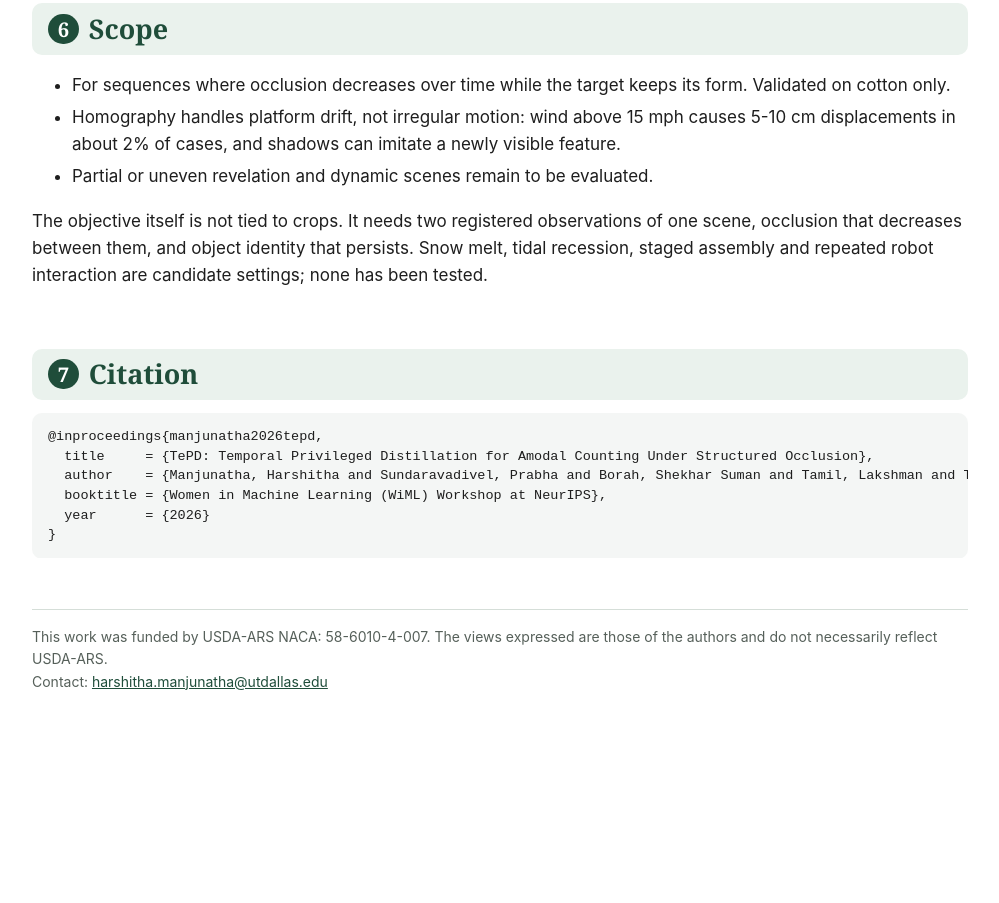
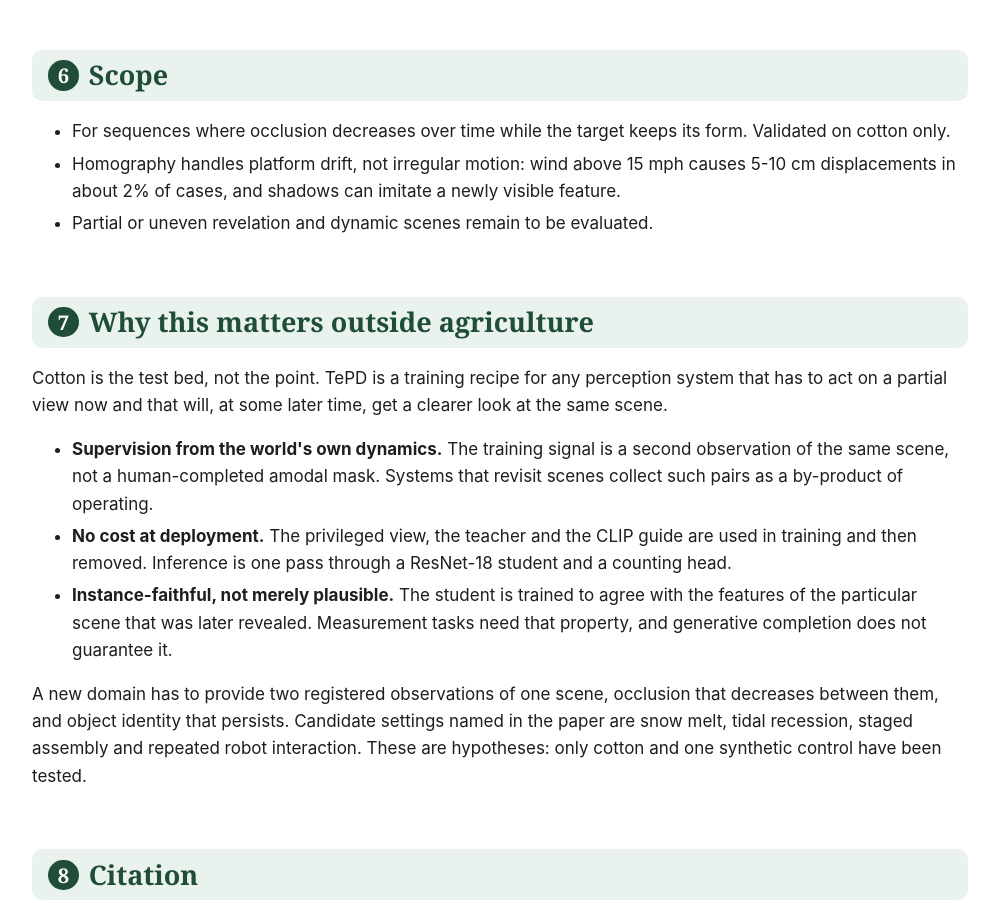
Before and after one commit to harshitha-8/WIML_NeurIPS2026, a plain HTML site: page docs/index.html in a window 1280 px wide. Shown: the part 5340-6243 px from the top of the page, without its empty margins (140-1139 px from the left). Before the commit the page ends 6103 px from the top, so only its background shows below. Drawn offline with Linux system fonts and the light colour scheme.

Commit message:
Refine the architecture figure and add a section on relevance beyond agriculture

```diff
--- a/docs/index.html
+++ b/docs/index.html
@@ -61,8 +61,13 @@ footer{color:#56605a;font-size:14px;border-top:1px solid #d5ded8;margin-top:50px
 <ul><li>For sequences where occlusion decreases over time while the target keeps its form. Validated on cotton only.</li>
 <li>Homography handles platform drift, not irregular motion: wind above 15 mph causes 5-10 cm displacements in about 2% of cases, and shadows can imitate a newly visible feature.</li>
 <li>Partial or uneven revelation and dynamic scenes remain to be evaluated.</li></ul>
-<p>The objective itself is not tied to crops. It needs two registered observations of one scene, occlusion that decreases between them, and object identity that persists. Snow melt, tidal recession, staged assembly and repeated robot interaction are candidate settings; none has been tested.</p>
-<h2><span>7</span>Citation</h2>
+<h2><span>7</span>Why this matters outside agriculture</h2>
+<p>Cotton is the test bed, not the point. TePD is a training recipe for any perception system that has to act on a partial view now and that will, at some later time, get a clearer look at the same scene.</p>
+<ul><li><b>Supervision from the world's own dynamics.</b> The training signal is a second observation of the same scene, not a human-completed amodal mask. Systems that revisit scenes collect such pairs as a by-product of operating.</li>
+<li><b>No cost at deployment.</b> The privileged view, the teacher and the CLIP guide are used in training and then removed. Inference is one pass through a ResNet-18 student and a counting head.</li>
+<li><b>Instance-faithful, not merely plausible.</b> The student is trained to agree with the features of the particular scene that was later revealed. Measurement tasks need that property, and generative completion does not guarantee it.</li></ul>
+<p>A new domain has to provide two registered observations of one scene, occlusion that decreases between them, and object identity that persists. Candidate settings named in the paper are snow melt, tidal recession, staged assembly and repeated robot interaction. These are hypotheses: only cotton and one synthetic control have been tested.</p>
+<h2><span>8</span>Citation</h2>
 <pre>@inproceedings{manjunatha2026tepd,
   title     = {TePD: Temporal Privileged Distillation for Amodal Counting Under Structured Occlusion},
   author    = {Manjunatha, Harshitha and Sundaravadivel, Prabha and Borah, Shekhar Suman and Tamil, Lakshman and Torbert, H. Allen},
```
Also changed, not shown: docs/assets/method_overview.png, 1 other file.
